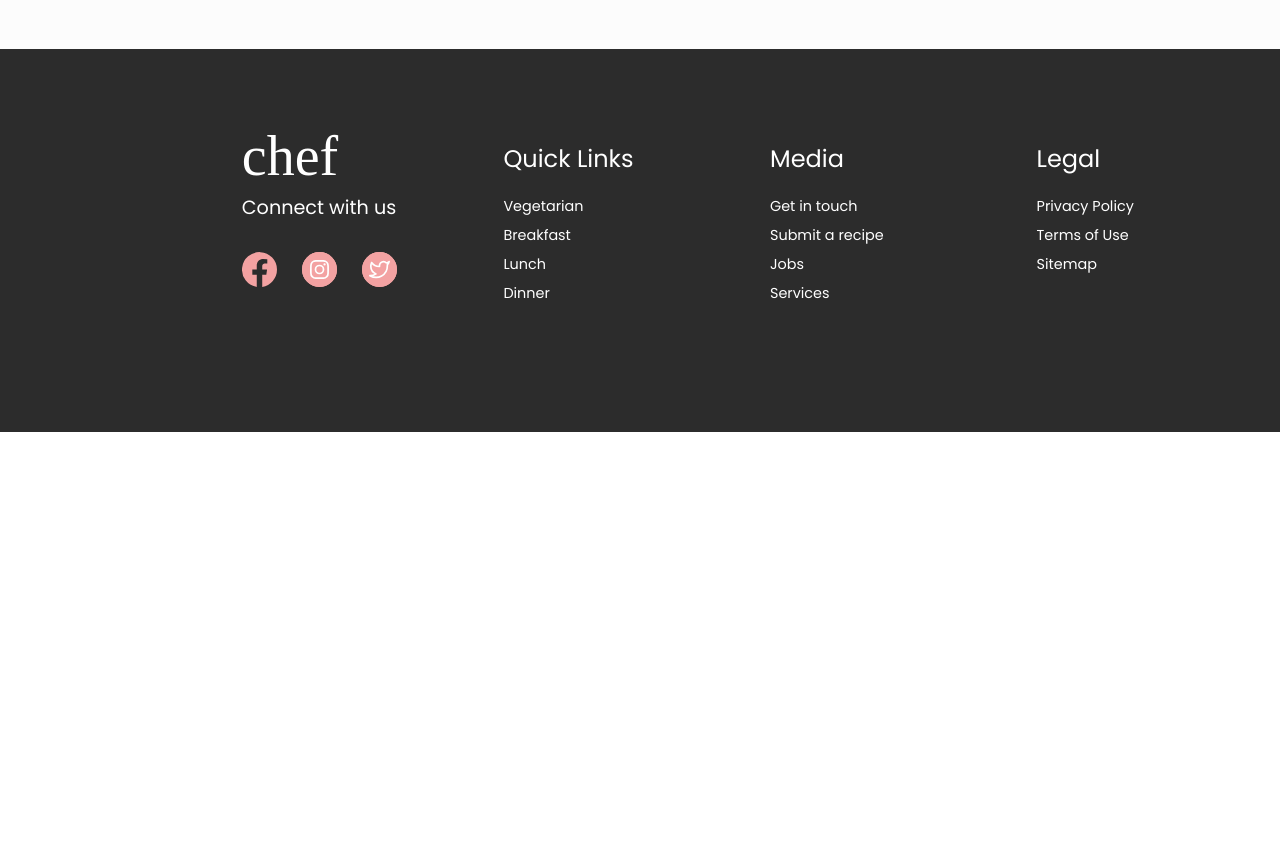
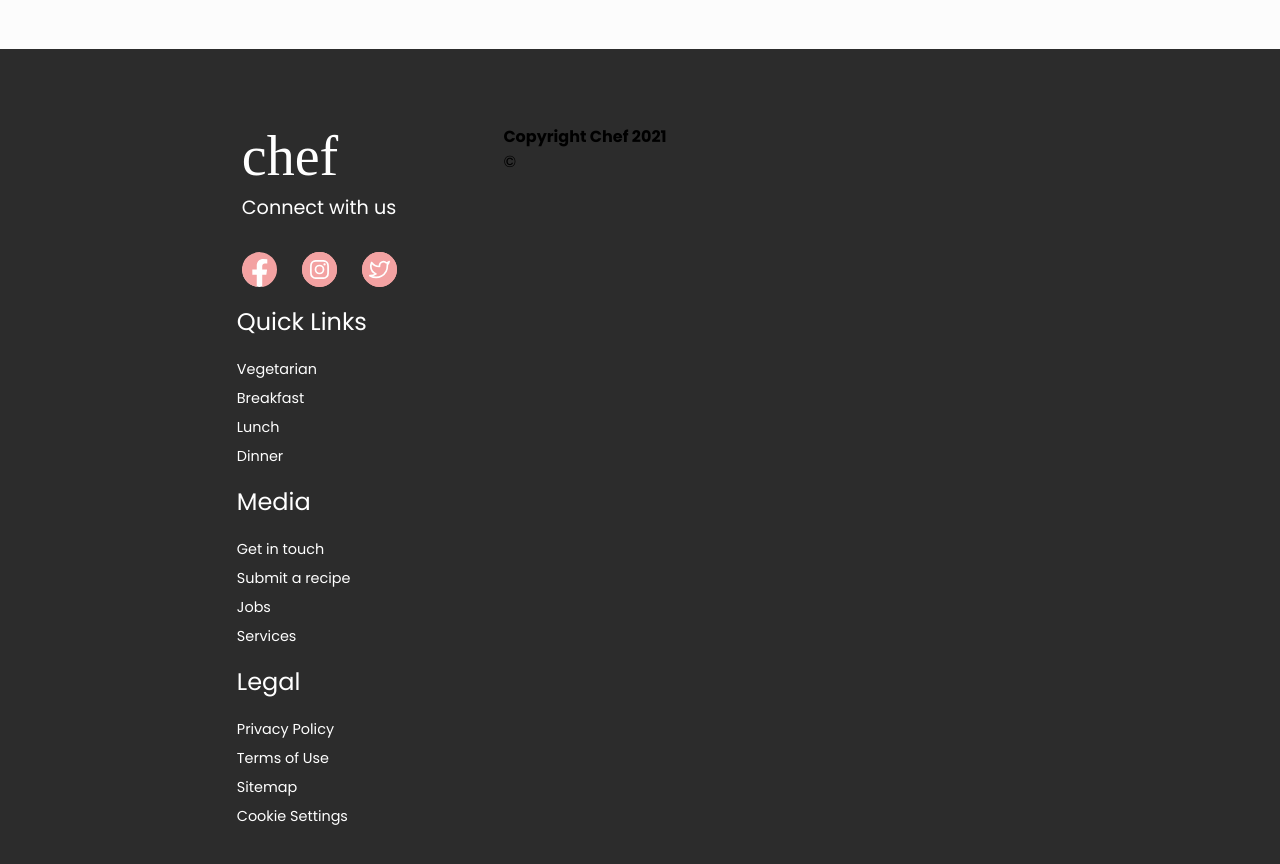
Before and after one commit to HighRoller94/chef-recipe-app, a React (Create React App) app: page /search/1 in a window 1280 px wide. Shown: the part 1200-2064 px from the top of the page. Before the commit the page ends 1632 px from the top, so only its background shows below. Built offline with nearby package versions, Linux system fonts and the light colour scheme; no server answers; a web font is replaced by a local one.

Commit message:
redesigned footer

```diff
--- a/src/components/Footer.js
+++ b/src/components/Footer.js
@@ -1,16 +1,28 @@
-import React from 'react'
+import React, { useEffect }from 'react'
 
 function Footer() {
+
+    const scrollToTop = () => {
+        window.scrollTo({
+            top: 0,
+            behaviour: 'smooth'
+        });
+    }
+
     return (
         <div className="footer">
             <div className="footer__container">
+                <div className="container">
                     <div className="footer__logo">
-                    <h2>chef</h2>
+                        <h2 onClick={scrollToTop}>chef</h2>
                         <p>Connect with us</p>
                         <div className="footer__icons">
                             {/* Facebook Icon */}
-                        <svg className="footer__icon" xmlns="http://www.w3.org/2000/svg" width="35" height="35" viewBox="0 0 27.329 27.164">
-                            <path id="Icon_awesome-facebook" data-name="Icon awesome-facebook" d="M27.891,14.227a13.664,13.664,0,1,0-15.8,13.5V18.177H8.621v-3.95h3.471V11.216c0-3.424,2.039-5.316,5.161-5.316a21.029,21.029,0,0,1,3.059.267V9.528H18.589a1.975,1.975,0,0,0-2.227,2.134v2.565h3.79l-.606,3.95H16.362v9.549A13.669,13.669,0,0,0,27.891,14.227Z" transform="translate(-0.563 -0.563)" fill="#F3A2A2"/>
+                            <svg className="footer__icon" xmlns="http://www.w3.org/2000/svg" width="35" height="35" viewBox="0 0 27.465 27.299">
+                                <g id="Group_161" data-name="Group 161" transform="translate(0 0)">
+                                    <ellipse id="Ellipse_3" data-name="Ellipse 3" cx="13.27" cy="13.29" rx="13.27" ry="13.29" transform="translate(0.254 0.719)" fill="#fff"/>
+                                    <path id="Icon_awesome-facebook" data-name="Icon awesome-facebook" d="M28.028,14.3A13.733,13.733,0,1,0,12.149,27.861v-9.6H8.661V14.3h3.488V11.269c0-3.441,2.049-5.342,5.187-5.342A21.134,21.134,0,0,1,20.41,6.2V9.573H18.678a1.985,1.985,0,0,0-2.238,2.145V14.3h3.809l-.609,3.97h-3.2v9.6A13.737,13.737,0,0,0,28.028,14.3Z" transform="translate(-0.563 -0.563)" fill="#f3a2a2"/>
+                                </g>
                             </svg>
                             {/* Instagram Icon */}
                             <svg className="footer__icon" xmlns="http://www.w3.org/2000/svg" width="35" height="35" viewBox="0 0 32 32">
@@ -55,6 +67,12 @@ function Footer() {
                         <p>Privacy Policy</p>
                         <p>Terms of Use</p>
                         <p>Sitemap</p>
+                        <p>Cookie Settings</p>
+                    </div>
+                </div>
+                <div className="footer__copyright">
+                    <h4 className="copyright">Copyright Chef 2021</h4>
+                    <p className="icon">&copy;</p>
                 </div>
             </div>
         </div>
```
Lines whose indentation alone changed are shown as unchanged.
